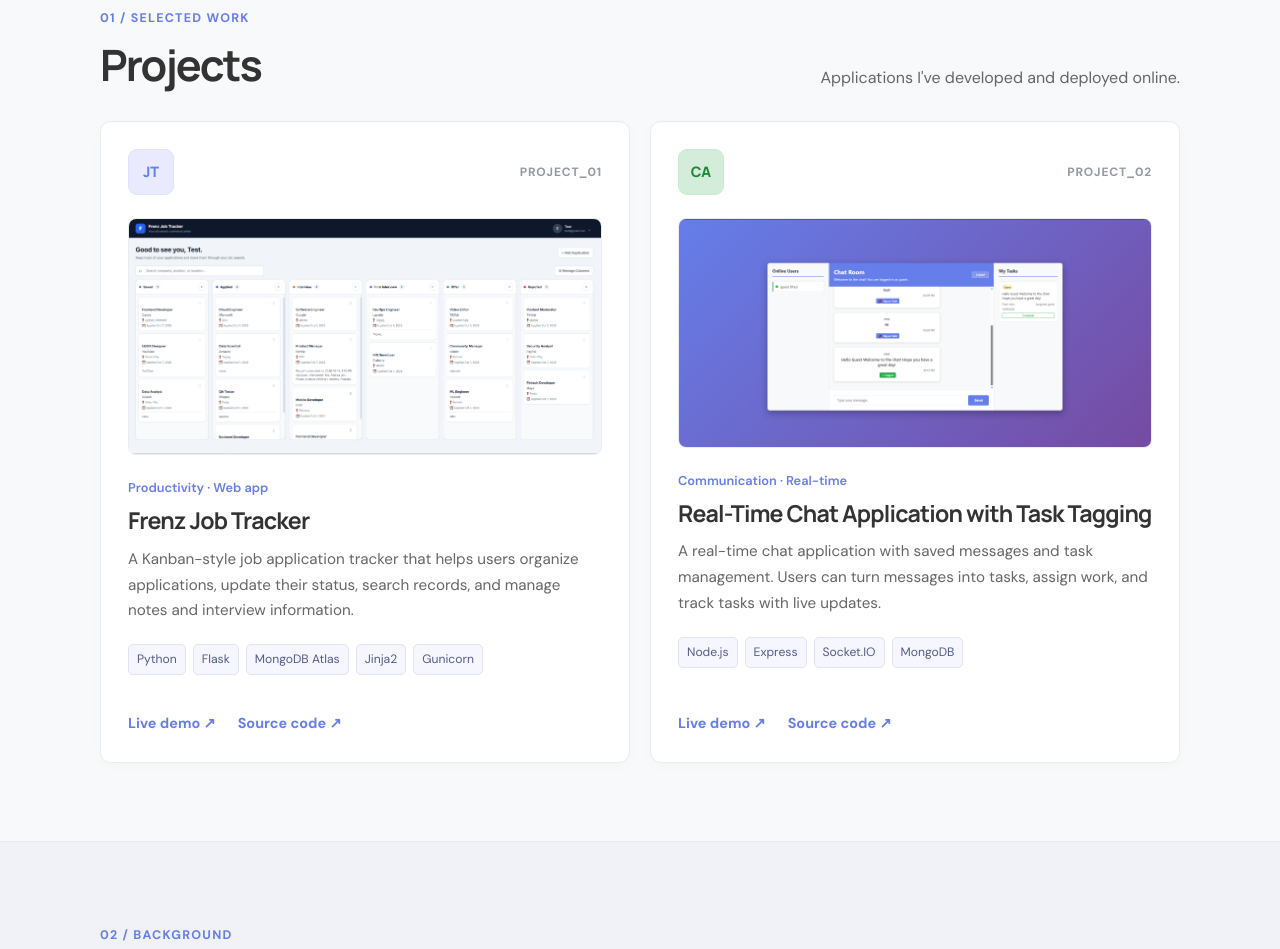
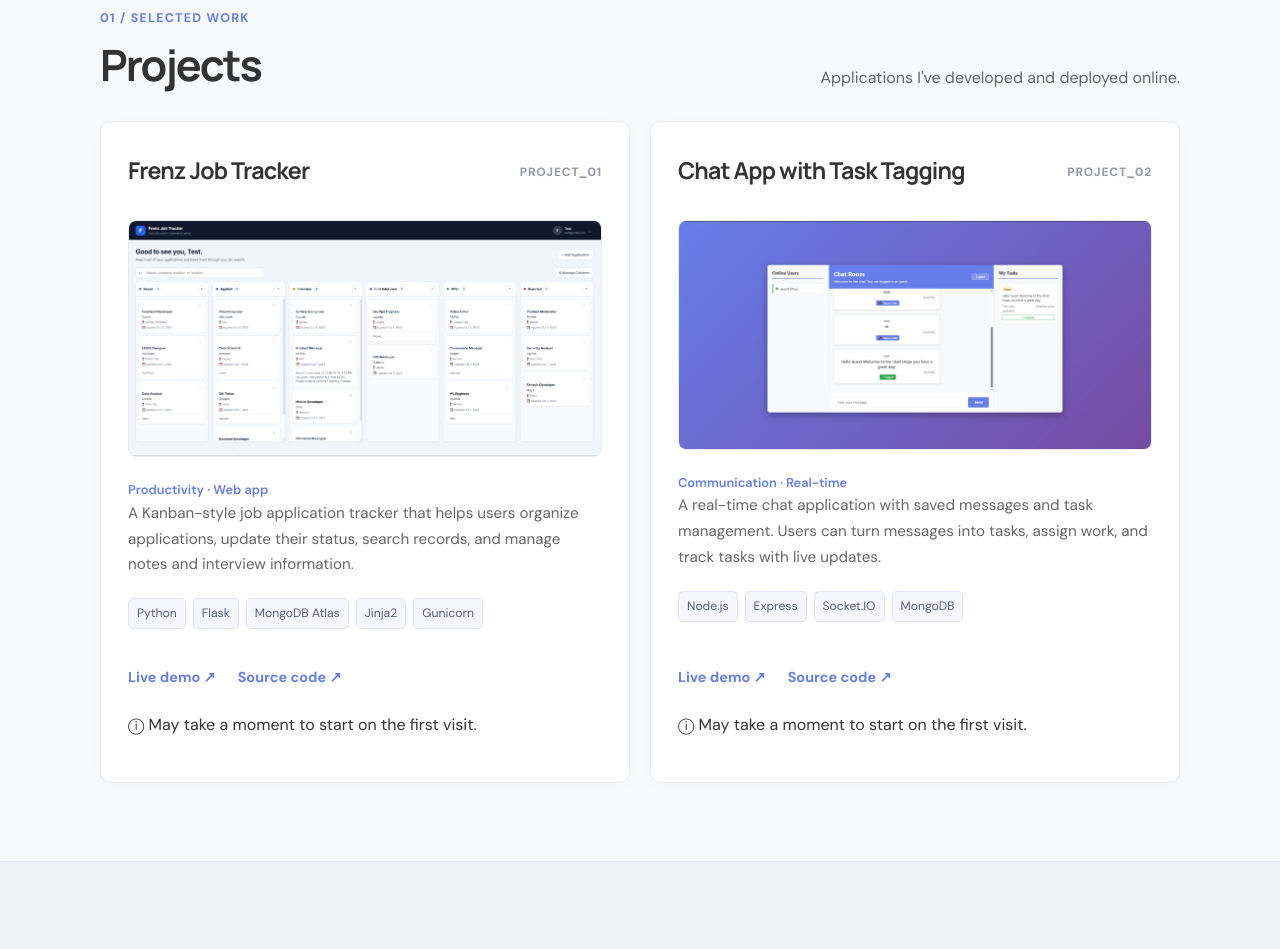
Before and after one commit to Frenz22/Portfolio, a plain HTML site: page index.html in a window 1280 px wide. Shown: the part 977-1926 px from the top of the page. Drawn offline with Linux system fonts and the light colour scheme; no server answers.

Commit message:
website link img preview

```diff
--- a/index.html
+++ b/index.html
@@ -13,7 +13,7 @@
         <meta property="og:description" content="IT graduate building web applications with Python, Flask, Node.js, and MongoDB. See my live projects.">
 
         <meta property="og:url" content="https://frenz22.github.io/Portfolio/">
-    <meta property="og:image" content="https://github.com/Frenz22/Portfolio/blob/main/Images/preview.PNG">
+        <meta property="og:image" content="https://frenz22.github.io/Portfolio/Images/preview.PNG">
 
         <link rel="preconnect" href="https://fonts.googleapis.com">
         <link rel="preconnect" href="https://fonts.gstatic.com" crossorigin>
@@ -141,7 +141,7 @@
                     <div class="project-grid">
                         <article class="project-card">
                             <div class="project-header">
-                            <div class="project-icon">JT</div>
+                                <h3 class="project-title">Frenz Job Tracker</h3>
                                 <span class="project-number">PROJECT_01</span>
                             </div>
                             <figure class="project-shot">
@@ -155,7 +155,6 @@
                                 </a>
                             </figure>
                             <span class="project-category">Productivity · Web app</span>
-                        <h3>Frenz Job Tracker</h3>
 
                             <p>
                                 A Kanban-style job application tracker that helps
@@ -179,12 +178,17 @@
                                 <a href="https://github.com/Frenz22/Job-Tracker" target="_blank" rel="noopener noreferrer">
                                     Source code <span aria-hidden="true">↗</span>
                                 </a>
+                            <p class="project-startup-note">
+                            <span aria-hidden="true">ⓘ</span>
+                            May take a moment to start on the first visit.
+                            </p>
                             </div>
+
                         </article>
 
                         <article class="project-card">
                             <div class="project-header">
-                            <div class="project-icon chat-icon">CA</div>
+                                <h3 class="project-title">Chat App with Task Tagging</h3>
                                 <span class="project-number">PROJECT_02</span>
                             </div>
                             <figure class="project-shot">
@@ -198,7 +202,6 @@
                                 </a>
                             </figure>
                             <span class="project-category">Communication · Real-time</span>
-                        <h3>Real-Time Chat Application with Task Tagging</h3>
 
                             <p>
                                 A real-time chat application with saved messages
@@ -221,7 +224,12 @@
                                 <a href="https://github.com/Frenz22/Renz-ChatApp" target="_blank" rel="noopener noreferrer">
                                     Source code <span aria-hidden="true">↗</span>
                                 </a>
+                                <p class="project-startup-note">
+                                <span aria-hidden="true">ⓘ</span>
+                                May take a moment to start on the first visit.
+                                </p>
                             </div>
+
                         </article>
                     </div>
                 </div>
```
Lines whose indentation alone changed are shown as unchanged.
